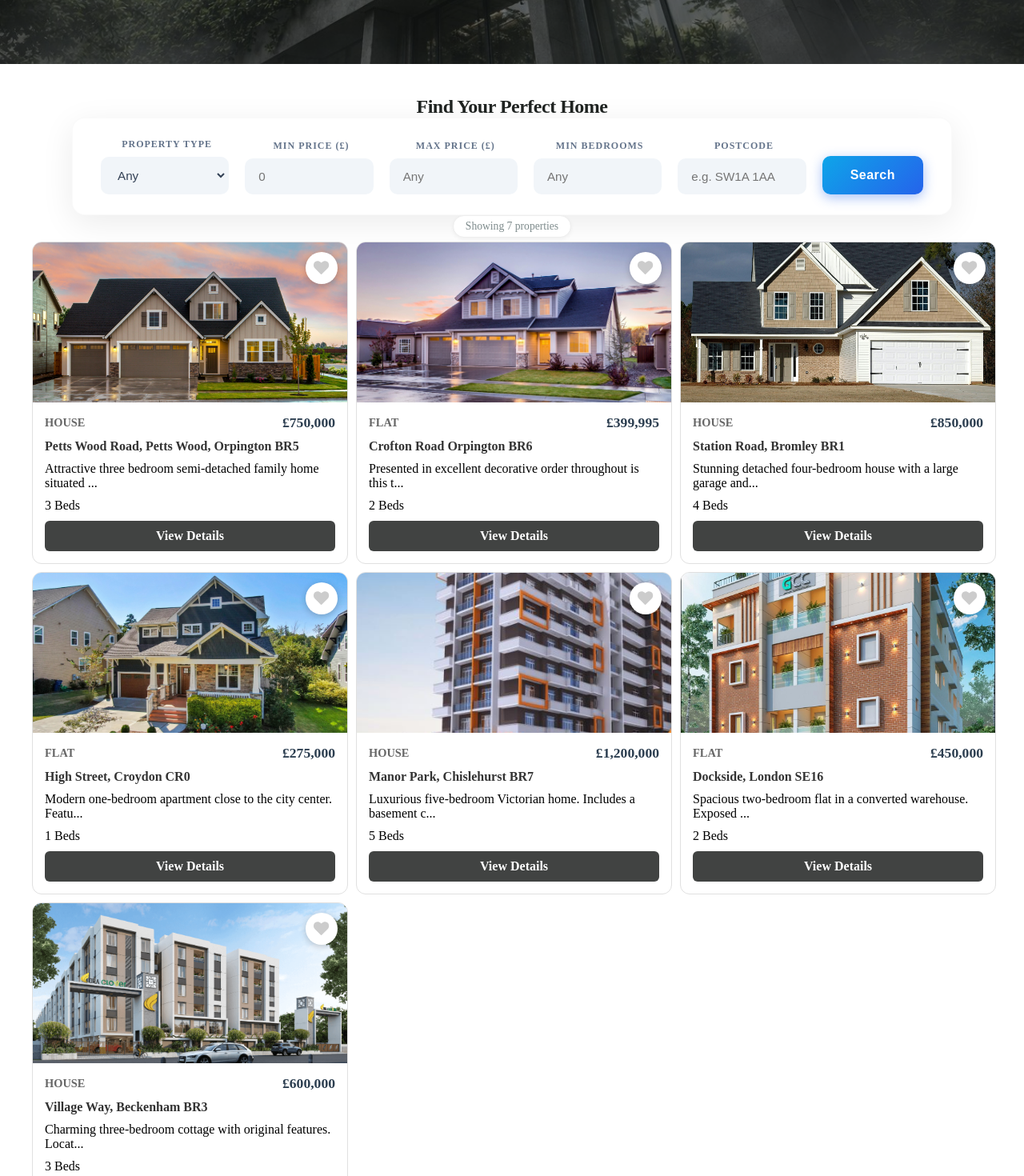
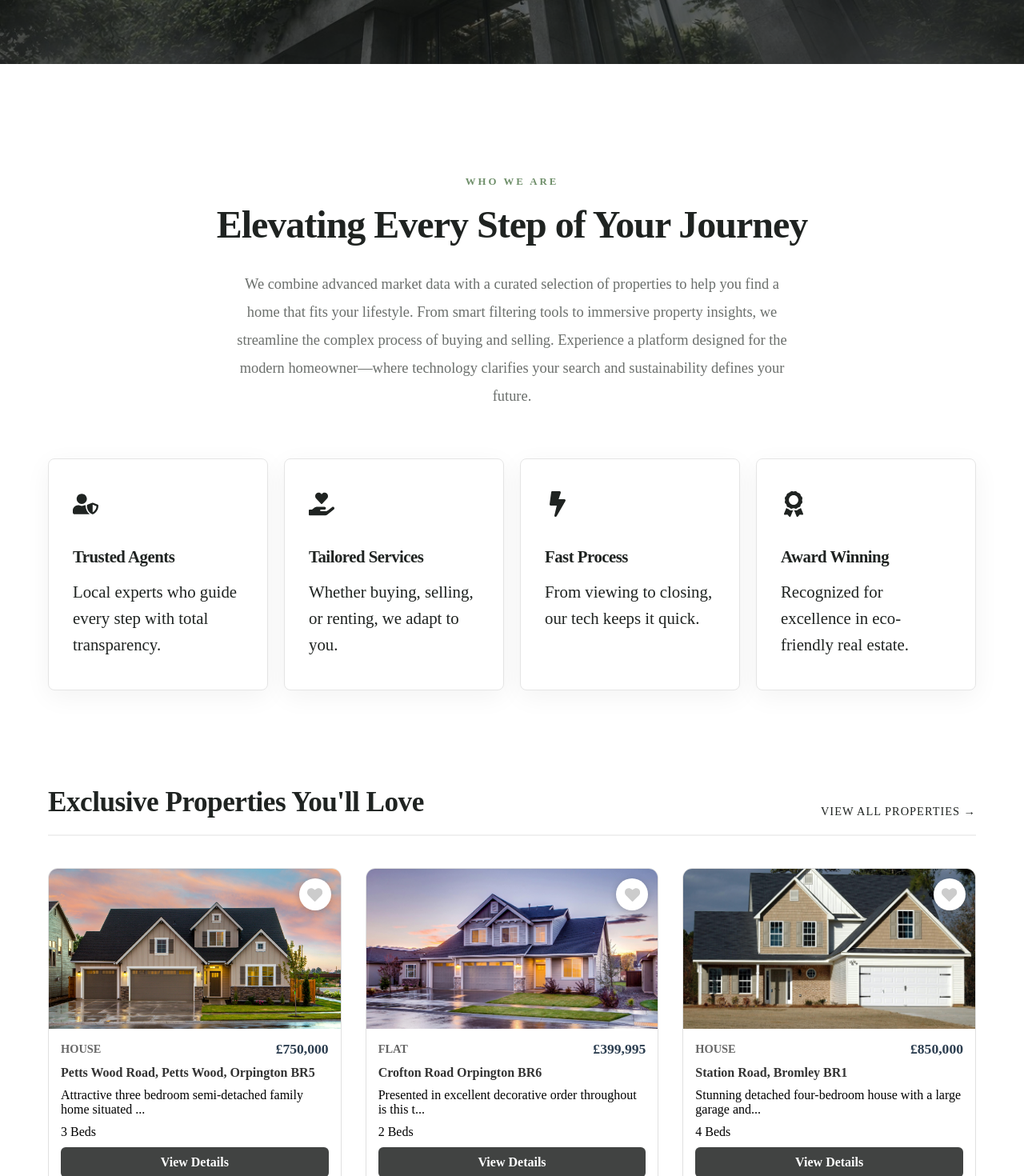
Before and after one commit to Alwis777/estate-agent-app., a React (Vite) app: page / in a window 1280 px wide. Shown: the part 520-1990 px from the top of the page at 80% size. Built offline with nearby package versions, Linux system fonts and the light colour scheme.

Commit message:
update Home component and update styling for about and features sections

```diff
--- a/src/App.jsx
+++ b/src/App.jsx
@@ -1,6 +1,7 @@
 import { useState } from 'react';
 import { BrowserRouter as Router, Routes, Route } from 'react-router-dom';
 import Hero from './components/Hero';
+import Home from './components/Home';
 import Footer from './components/Footer';
 import SearchPage from './components/SearchPage';
 import PropertyDetails from './components/PropertyDetails';
@@ -35,11 +36,11 @@ function App() {
         <Hero favoritesCount={favorites.length} />
 
 
-        <main className="main-content" style={{ padding: '40px 20px', minHeight: '50vh' }}>
+        <main className="main-content" style={{ padding: '40px 0', minHeight: '50vh' }}>
           <Routes>
             <Route
               path="/"
-              element={<SearchPage addToFavorites={addFavorite} favorites={favorites} />}
+              element={<Home addToFavorites={addFavorite} favorites={favorites} />}
             />
 
             <Route
--- /dev/null
+++ b/src/components/Home.css
@@ -0,0 +1,185 @@
+.home-container{
+    max-width: 1200px;
+    margin: 0 auto;
+    padding: 0 20px;
+}
+
+/*ABOUT SECTION*/
+.about-section{
+    text-align:center;
+    padding:100px 20px 60px;
+    max-width:900px;
+    margin:0 auto;
+}
+
+.sub-heading{
+    color: var(--primary-green);
+    font-weight: 700;
+    letter-spacing: 3px;
+    margin-bottom:20px;
+    font-size: 0.8rem;
+    text-transform: uppercase;
+}
+
+.about-content h2{
+    font-size:3rem;
+    color:var(--text-charcoal);
+    margin-bottom:30px;
+    font-weight: 800;
+    letter-spacing: -1px;
+    line-height:1.1;
+}
+
+.about-content p {
+  font-size: 1.15rem;
+  color: var(--text-muted);
+  line-height: 1.9;
+  max-width:700px;
+  margin:0 auto;
+}
+
+/*FEATURES SECTION(grid)*/
+
+.features-section{
+    margin-bottom:120px;
+}
+
+.features-grid{
+    display:grid;
+    grid-template-columns: repeat(auto-fit, minmax(240px, 1fr));
+    gap:20px;
+
+}
+
+.feature-card{
+    /*/* Using the global .glass-panel class from index.css */
+   background:white;
+   padding:40px 30px;
+   border: 1px solid #e5e5e5;
+   border-radius: 8px;
+   text-align:left;
+   display:flex;
+   flex-direction:column;
+   align-items:flex-start;
+   gap:15px;
+   transition: all 0.3s cubic-bezier(0.25, 0.46, 0.45, 0.94);
+   position:relative;
+   overflow:hidden;
+}
+
+.feature-card::before{
+    content: '';
+    position: absolute;
+    top: 0;
+    left: 0;
+    width: 0%;
+    height: 4px;
+    background: var(--primary-green);
+    transition: width 0.3s ease;
+}
+.feature-card:hover::before{
+    width:100%;
+}
+.feature-card:hover{
+    transform: translateY(-5px);
+    border-color:var(--primary-green);
+    background:#fcfdfc;
+}
+
+.icon-box{
+    font-size:2rem;
+    color: var(--text-charcoal);;
+    background: transparent;
+    width:auto;
+    height:auto;
+    margin-bottom:15px;
+    transition: color 0.3s;
+    padding:0;
+}
+
+.feature-card:hover .icon-box{
+    color: var(--primary-green);
+    transform:none;
+}
+
+.feature-card h3{
+    font-size:1.3rem;
+    color: var(--text-charcoal);
+    font-weight:700;
+}
+.feature-card p{
+    font-size:1.3rem;
+    color: var(--text-charcoal);
+    line-height:1.6;
+}
+
+/*FEATURED PROPERTIES*/
+
+.featured-listings{
+    margin-bottom:80px;
+}
+
+.section-header {
+  display: flex;
+  justify-content: space-between;
+  align-items: flex-end;
+  margin-bottom: 40px;
+  border-bottom: 2px solid #f0f0f0;
+  padding-bottom: 20px;
+}
+
+.section-header h2{
+    font-size:2.2rem;
+    color: var(--text-charcoal);
+    letter-spacing:-0.5px;
+}
+
+.view-all-link{
+    color:var(--text-charcoal);
+    font: weight 600;
+    font-size:0.9rem;
+    text-transform:uppercase;
+    letter-spacing: 1px;
+    broder-bottom: 1
+}
+.view-all-link:hover {
+  color: var(--deep-moss);
+  text-decoration: underline;
+}
+
+.home-properties-grid {
+  display: grid;
+  grid-template-columns: repeat(auto-fill, minmax(300px, 1fr));
+  gap: 30px;
+}
+
+.cta-section{
+    text-align:center;
+    padding: 80px 20px;
+    background: var(--deep-moss);
+    border-radius: 20px;
+    color: white;
+    margin-bottom: 60px;
+
+}
+
+cta-section h2{
+    color:white;
+    margin-bottom:30px;
+}
+
+.cta-btn{
+    background-color:white;
+    color:var(--deep-moss);
+    padding:15px 40px;
+    border-radius:30px;
+    font-weight: 800;
+    font-size:1.1rem;
+    transition: transform 0.2s;
+    display:inline-block;
+}
+
+.cta-btn:hover{
+    transform: scale(1.05);
+    box-shadow: 0 10px 20px rgba(0,0,0,0.2);
+}
--- a/src/components/Home.jsx
+++ b/src/components/Home.jsx
@@ -12,18 +12,18 @@ function Home({ addToFavorites, favorites=[] }) {
     return(
         <div className="home-container">
 
-            /*ABOUT SECTION*/
+            {/*ABOUT SECTION*/}
             <section className="about-section">
-                <div classNmae="about-content">
+                <div className="about-content">
                     <h5 className="sub-heading">WHO WE ARE</h5>
-                    <h2>Elavating Every Step of Your Jounrney</h2>
+                    <h2>Elevating Every Step of Your Journey</h2>
                     <p>We combine advanced market data with a curated selection of properties to help you find a home that fits your lifestyle.
                         From smart filtering tools to immersive property insights, we streamline the complex process of buying and selling.
                         Experience a platform designed for the modern homeowner—where technology clarifies your search and sustainability defines your future.</p>
                 </div>
             </section>
 
-        /* 2. FEATURES SECTION */
+            {/* 2. FEATURES SECTION */}
         <section className="features-section">
             <div className="features-grid">
             {/* Feature 1 */}
@@ -35,7 +35,7 @@ function Home({ addToFavorites, favorites=[] }) {
                 <p>Local experts who guide every step with total transparency.</p>
             </div>
 
-          /* Feature 2 */
+            {/* Feature 2 */}
             <div className="feature-card glass-panel">
                 <div className="icon-box">
                 <FaHandHoldingHeart />
@@ -44,7 +44,7 @@ function Home({ addToFavorites, favorites=[] }) {
                 <p>Whether buying, selling, or renting, we adapt to you.</p>
             </div>
 
-          /* Feature 3 */
+            {/* Feature 3 */}
             <div className="feature-card glass-panel">
                 <div className="icon-box">
                 <FaBolt />
@@ -53,7 +53,7 @@ function Home({ addToFavorites, favorites=[] }) {
                 <p>From viewing to closing, our tech keeps it quick.</p>
             </div>
 
-           /* Feature 4 */
+            {/* Feature 4 */}
             <div className="feature-card glass-panel">
                 <div className="icon-box">
                 <FaAward />
@@ -64,7 +64,7 @@ function Home({ addToFavorites, favorites=[] }) {
             </div>
         </section>
 
-      /* 3. EXCLUSIVE PROPERTIES TEASER */
+        {/* 3. EXCLUSIVE PROPERTIES TEASER */}
         <section className="featured-listings">
             <div className="section-header">
             <h2>Exclusive Properties You'll Love</h2>
@@ -83,10 +83,12 @@ function Home({ addToFavorites, favorites=[] }) {
             </div>
         </section>
 
-      /* 4. CALL TO ACTION */
+        {/* 4. CALL TO ACTION */}
         <section className="cta-section">
+            <div className="cta-content">
             <h2>Ready to find your dream home?</h2>
             <Link to="/contact" className="cta-btn">Contact Us Today</Link>
+            </div>
         </section>
 
         </div>
```
Lines whose indentation alone changed are shown as unchanged.
